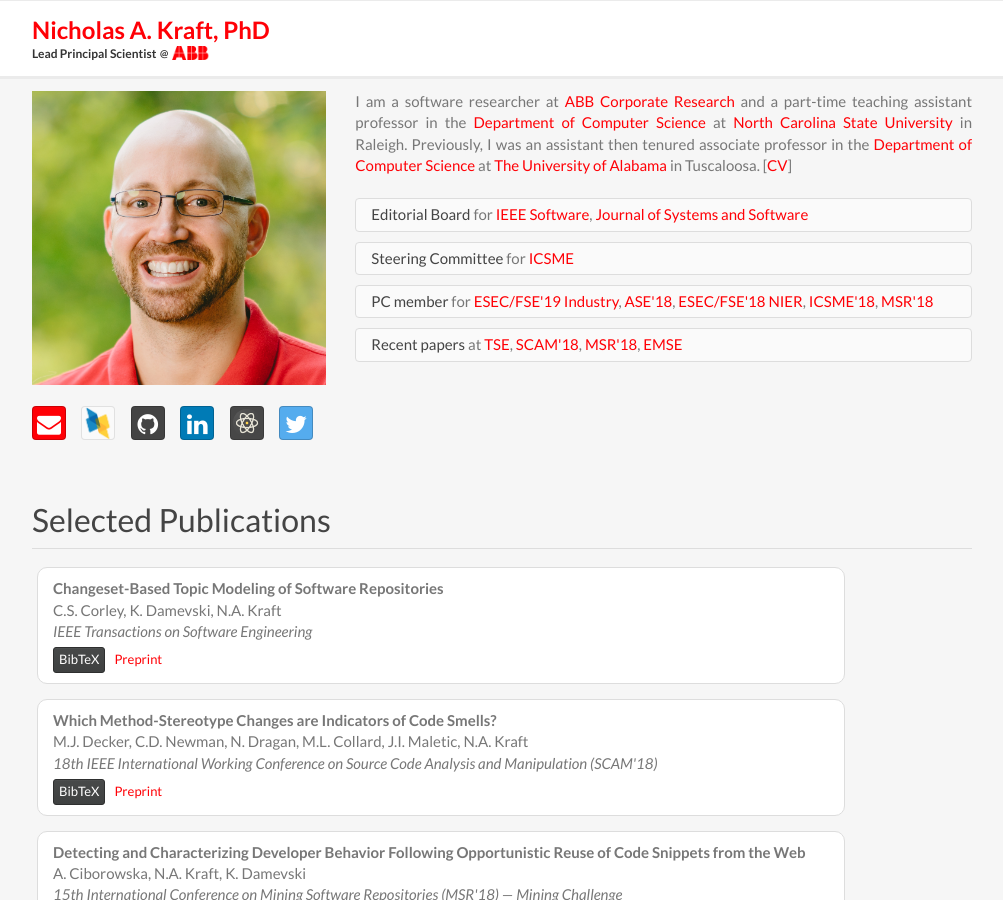
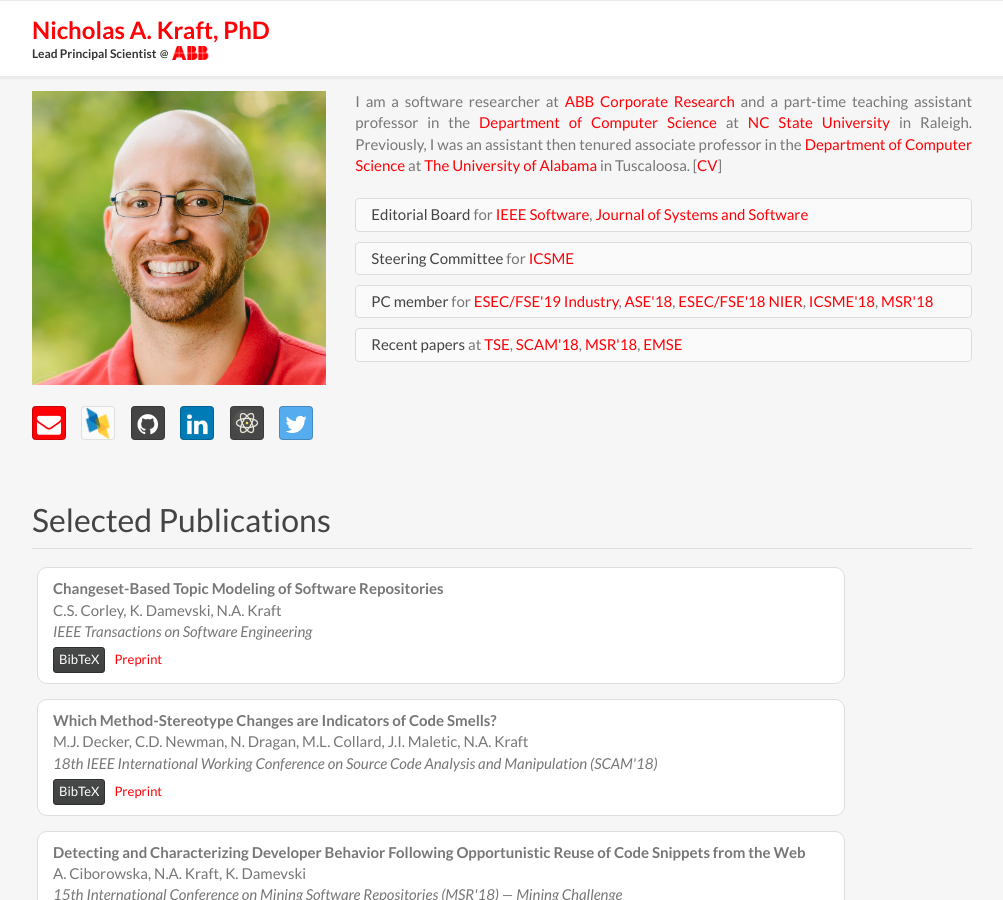
Before and after one commit to nkraft/nkraft.github.io, a Jekyll site: the page built from index.html, in a window 1280 px wide and 900 px high. Shown: the whole window, without its empty margins (138-1141 px from the left). Built offline with Jekyll 4.4.1, drawn with Linux system fonts in a browser that asks for light colours; nearby versions of some CDN libraries.

Commit message:
Update header.html

```diff
--- a/_includes/header.html
+++ b/_includes/header.html
@@ -27,7 +27,7 @@
                     <div class="row">
                         <div class="col-sm-12">
                             <!-- <div>&nbsp;</div> -->
-                            <p>I am a software researcher at <a href="http://www.abb.com/cawp/abbzh254/28e44b375d070ae2c1256b5700521b84.aspx">ABB Corporate Research</a> and a part-time teaching assistant professor in the <a href="https://www.csc.ncsu.edu/">Department of Computer Science</a> at <a href="https://www.ncsu.edu/">North Carolina State University</a> in Raleigh. Previously, I was an assistant then tenured associate professor in the <a href="http://www.cs.ua.edu">Department of Computer Science</a> at <a href="http://www.ua.edu">The University of Alabama</a> in Tuscaloosa. [<a href="/nkraft_cv.pdf">CV</a>]</p>
+                            <p>I am a software researcher at <a href="http://www.abb.com/cawp/abbzh254/28e44b375d070ae2c1256b5700521b84.aspx">ABB Corporate Research</a> and a part-time teaching assistant professor in the <a href="https://www.csc.ncsu.edu/">Department of Computer Science</a> at <a href="https://www.ncsu.edu/">NC State University</a> in Raleigh. Previously, I was an assistant then tenured associate professor in the <a href="http://www.cs.ua.edu">Department of Computer Science</a> at <a href="http://www.ua.edu">The University of Alabama</a> in Tuscaloosa. [<a href="/nkraft_cv.pdf">CV</a>]</p>
                         </div>
                     </div>
                     <div class="row">
```
